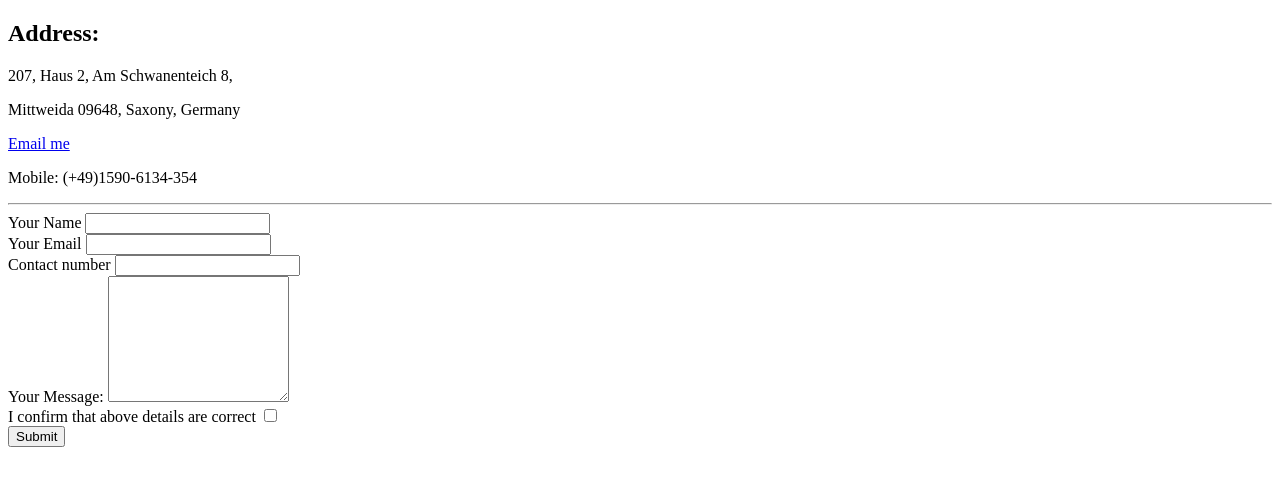
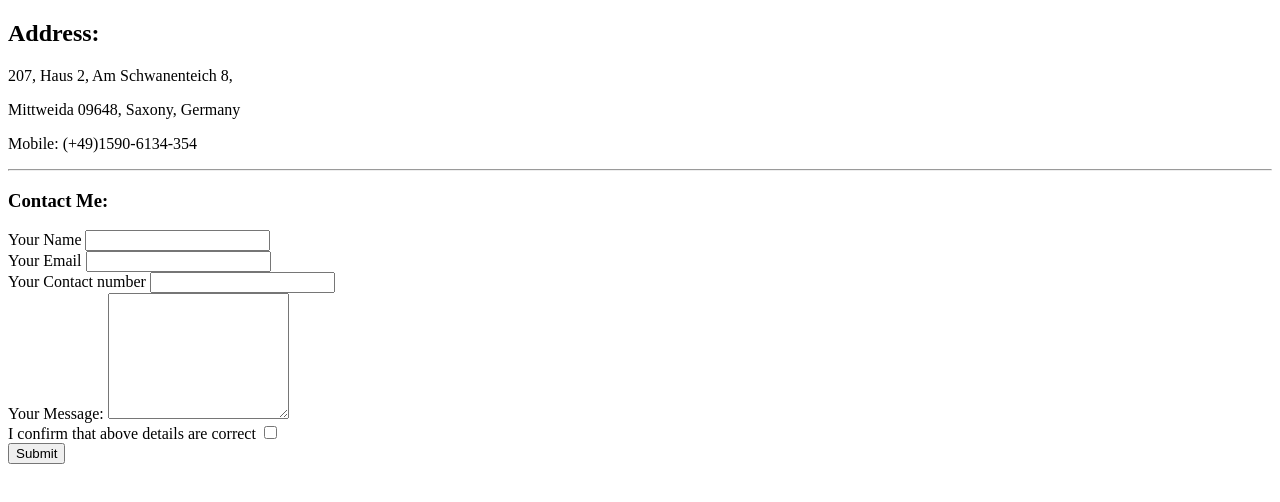
Before and after one commit to gouri9230/sampleCV, a plain HTML site: page contact.html in a window 1280 px wide. Drawn offline with Linux system fonts and the light colour scheme.

Commit message:
few changes

```diff
--- a/contact.html
+++ b/contact.html
@@ -8,15 +8,15 @@
     <h2>Address: </h2>
     <p>207, Haus 2, Am Schwanenteich 8,</p>
     <p>Mittweida 09648, Saxony, Germany</p>
-    <a href="mailto:info@shrigouri.navaratna@gmail.com">Email me</a>
     <p>Mobile: (+49)1590-6134-354</p>
     <hr>
+    <h3>Contact Me:</h3>
     <form action="mailto:info@shrigouri.navaratna@gmail.com" method="post" enctype="text/plain">
         <label>Your Name</label>
         <input type="text" name="yourName"><br>
         <label>Your Email</label>
         <input type="email" name="yourEmail"><br>
-        <label>Contact number</label>
+        <label>Your Contact number</label>
         <input type="tel" name="tel"><br>
         <label>Your Message:</label>
         <textarea name="yourMessage" rows="8" cols="20"></textarea><br>
```
